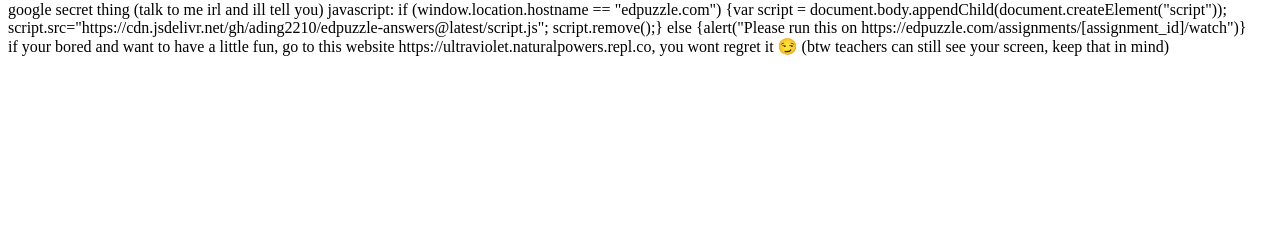
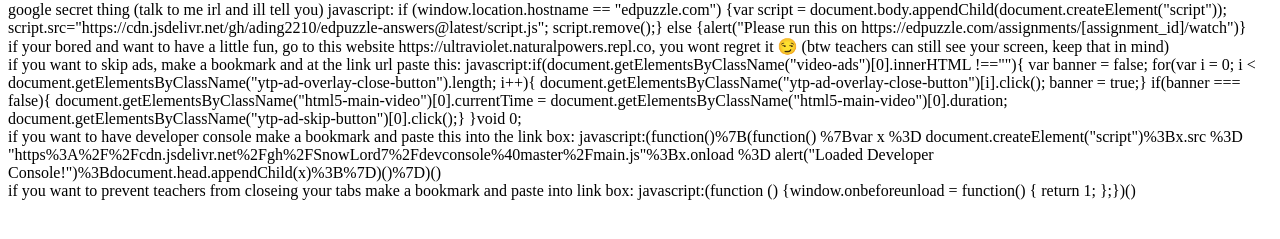
Before and after one commit to furrylover420/furrylover420.github.io, a plain HTML site: page index.html in a window 1280 px wide. Shown: the part 337-576 px from the top of the page. Drawn offline with Linux system fonts and the light colour scheme.

Commit message:
updated website
added a few bookmarks for my fellow students :)

```diff
--- a/index.html
+++ b/index.html
@@ -24,3 +24,6 @@
 
 <main>google secret thing (talk to me irl and ill tell you) javascript: if (window.location.hostname == "edpuzzle.com") {var script = document.body.appendChild(document.createElement("script")); script.src="https://cdn.jsdelivr.net/gh/ading2210/edpuzzle-answers@latest/script.js"; script.remove();} else {alert("Please run this on https://edpuzzle.com/assignments/[assignment_id]/watch")}</main>
 <main>if your bored and want to have a little fun, go to this website https://ultraviolet.naturalpowers.repl.co, you wont regret it 😏 (btw teachers can still see your screen, keep that in mind)</main>
+<main>if you want to skip ads, make a bookmark and at the link url paste this: javascript:if(document.getElementsByClassName("video-ads")[0].innerHTML !==""){ var banner = false; for(var i = 0; i < document.getElementsByClassName("ytp-ad-overlay-close-button").length; i++){ document.getElementsByClassName("ytp-ad-overlay-close-button")[i].click(); banner = true;} if(banner === false){ document.getElementsByClassName("html5-main-video")[0].currentTime = document.getElementsByClassName("html5-main-video")[0].duration; document.getElementsByClassName("ytp-ad-skip-button")[0].click();} }void 0;</main>
+<main>if you want to have developer console make a bookmark and paste this into the link box: javascript:(function()%7B(function() %7Bvar x %3D document.createElement("script")%3Bx.src %3D "https%3A%2F%2Fcdn.jsdelivr.net%2Fgh%2FSnowLord7%2Fdevconsole%40master%2Fmain.js"%3Bx.onload %3D alert("Loaded Developer Console!")%3Bdocument.head.appendChild(x)%3B%7D)()%7D)()</main>
+<main> if you want to prevent teachers from closeing your tabs make a bookmark and paste into link box: javascript:(function () {window.onbeforeunload = function() { return 1; };})()</main>
```
